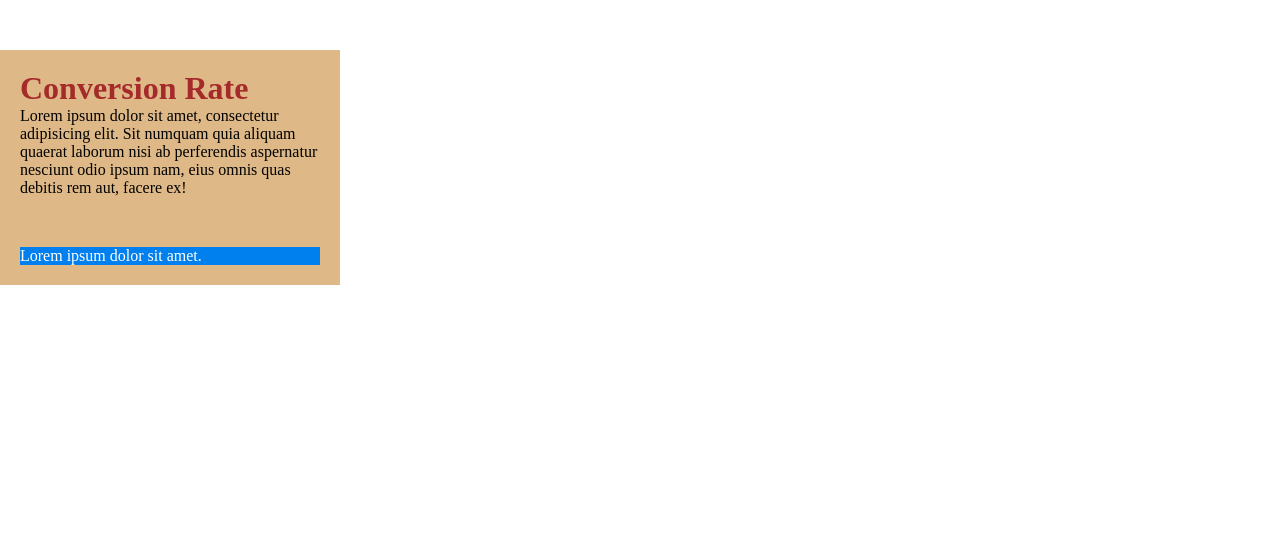
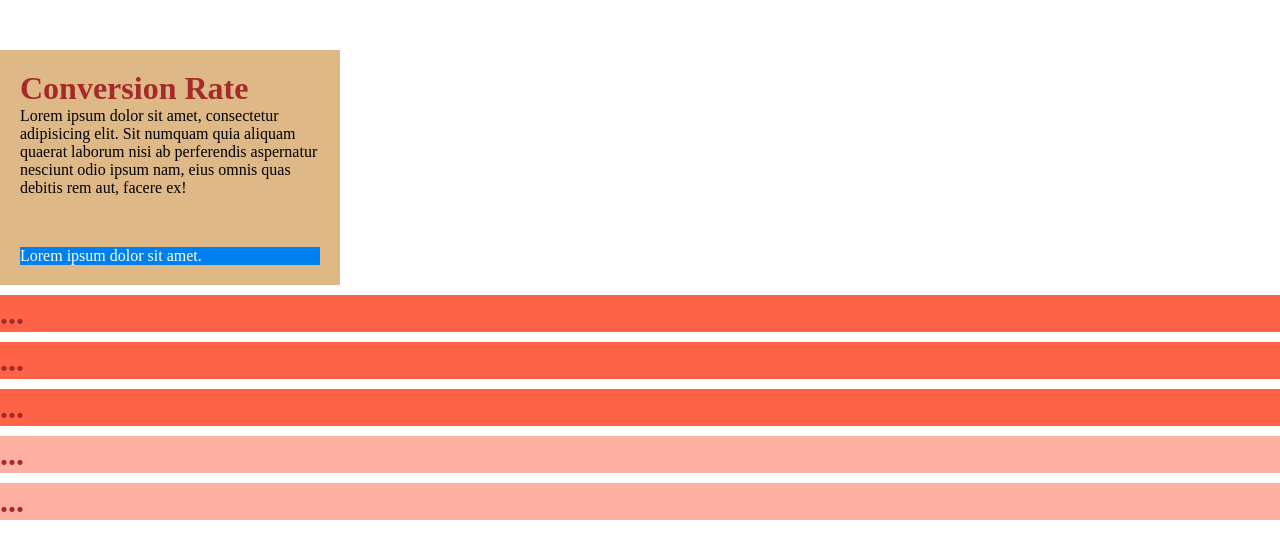
Before and after one commit to Shohanuzzaman-Omi/practicing-css, a plain HTML site: page 1_CSS/index.html in a window 1280 px wide. Drawn offline with Linux system fonts and the light colour scheme.

Commit message:
Css code run

```diff
--- a/1_CSS/index.html
+++ b/1_CSS/index.html
@@ -4,6 +4,7 @@
     <meta charset="UTF-8">
     <meta name="viewport" content="width=device-width, initial-scale=1.0">
     <link rel="stylesheet" href="style.css">
+    <link rel="shortcut icon" href="icon.png" type="image/x-icon">
     <title>Practicing CSS</title>
 </head>
 <body>
@@ -26,5 +27,10 @@
             Lorem ipsum dolor, sit amet consectetur adipisicing elit. Cupiditate vero, odit nisi eos voluptate labore? Est ipsum beatae illum architecto cupiditate, odit culpa quaerat sapiente voluptatem voluptas vel consequuntur maxime!
         </p>
     </div> -->
+    <h1 style="margin-top: 10px; background-color:rgb(255, 99, 71);">...</h1>
+    <h1 style="margin-top: 10px; background-color:#ff6347;">...</h1>
+    <h1 style="margin-top: 10px; background-color:hsl(9, 100%, 64%);">...</h1>
+    <h1 style="margin-top: 10px; background-color:rgba(255, 99, 71, 0.5);">...</h1>
+    <h1 style="margin-top: 10px; background-color:hsla(9, 100%, 64%, 0.5);">...</h1>
 </body>
 </html>
```
Also changed, not shown: 1_CSS/icon.png (added).
